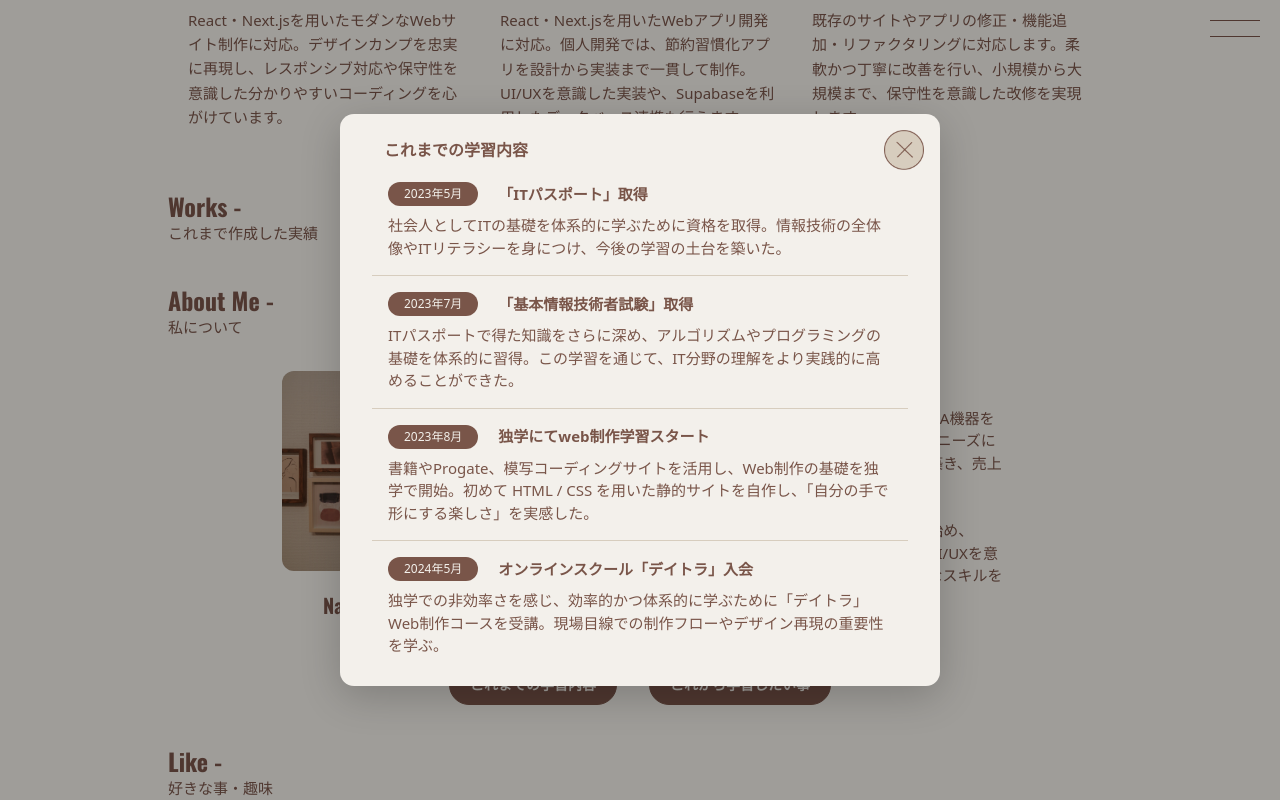
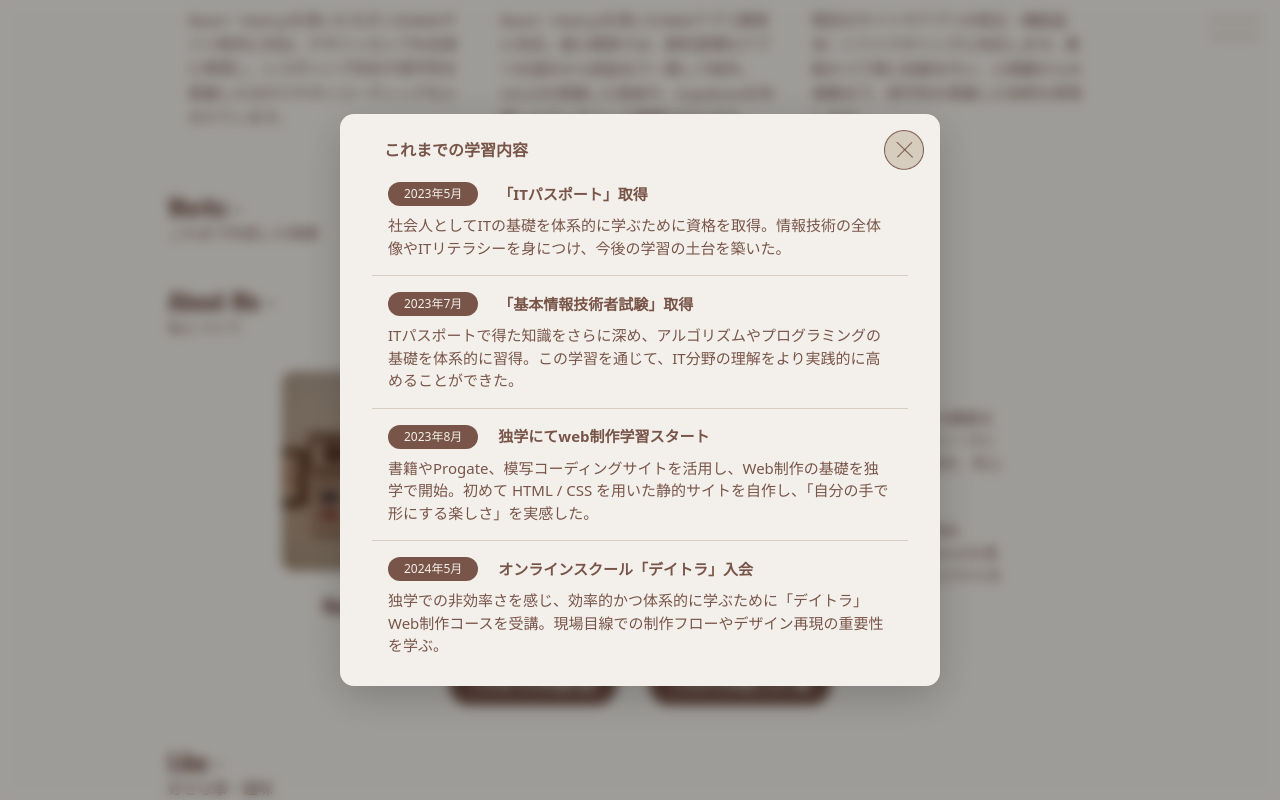
Before and after one commit to Naoya-0213/My-Portfolio-site-_ver.2, a Next.js app: page / in a window 1280 px wide. Both pictures are taken after a click on the element "これまでの学習内容". Shown: the part 807-1607 px from the top of the page. Built offline with nearby package versions, Linux system fonts and the light colour scheme.

Commit message:
css追加_20251007_14-29

```diff
--- a/src/app/components/atoms/modal/modal.module.scss
+++ b/src/app/components/atoms/modal/modal.module.scss
@@ -6,7 +6,7 @@
   display: grid;
   place-items: center;
   z-index: 1000;
-
+  backdrop-filter: blur(6px);
   animation: fadeInBg 0.3s ease forwards;
 }
 
@@ -55,21 +55,6 @@
   }
 }
 
-// .close {
-//   position: absolute;
-//   top: 14px;
-//   right: 14px;
-//   width: 36px;
-//   height: 36px;
-//   border-radius: 50%;
-//   border: none;
-//   background: #d7cdbe; /* ver.1の雰囲気 */
-//   color: #795549;
-//   cursor: pointer;
-// }
-
-// TODO オープン時クローズ時のアニメーション
-
 // モーダル中身
 .dialogBody {
   max-height: 60vh; /* 中身だけスクロールできる高さに制限 */
--- a/src/app/components/atoms/modal/modal.tsx
+++ b/src/app/components/atoms/modal/modal.tsx
@@ -5,6 +5,8 @@ import { useEffect, useRef } from "react";
 import Image from "next/image";
 
 import styles from "./modal.module.scss";
+
+// モーダル表示用（About Meで使用）
 
 type ModalProps = {
   title: string;
```
